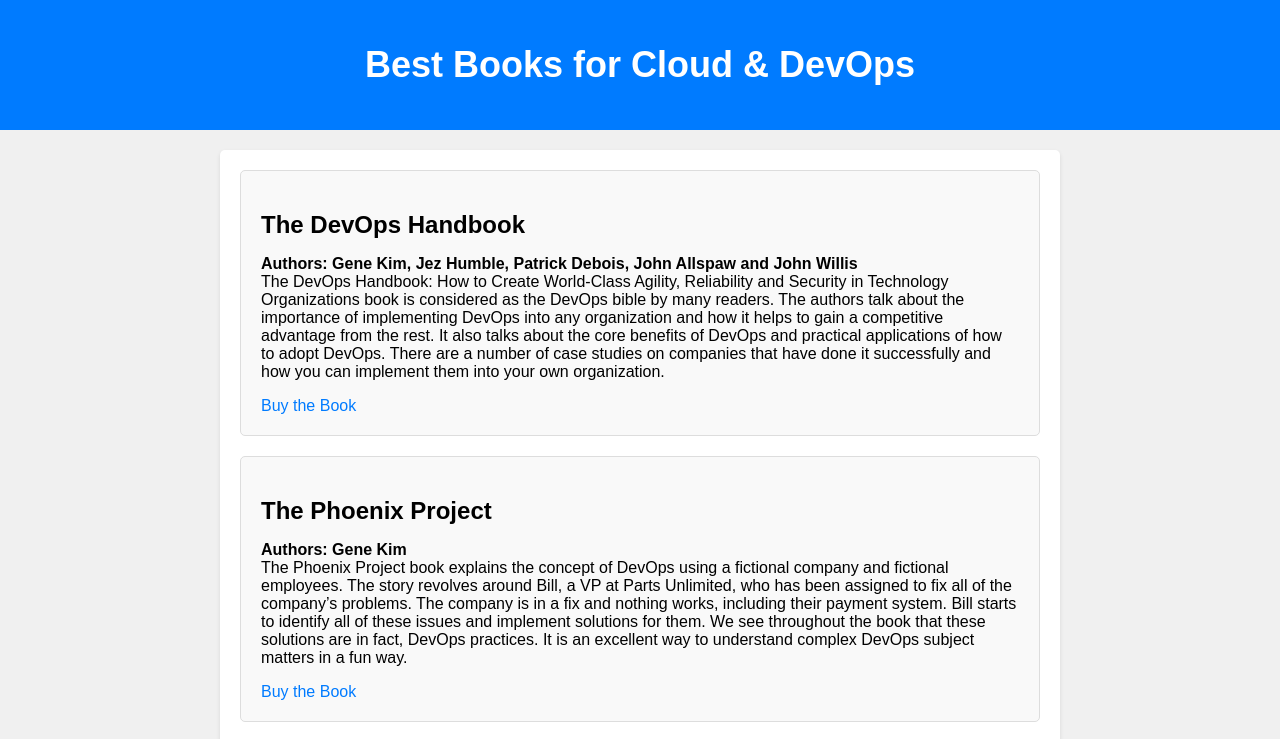
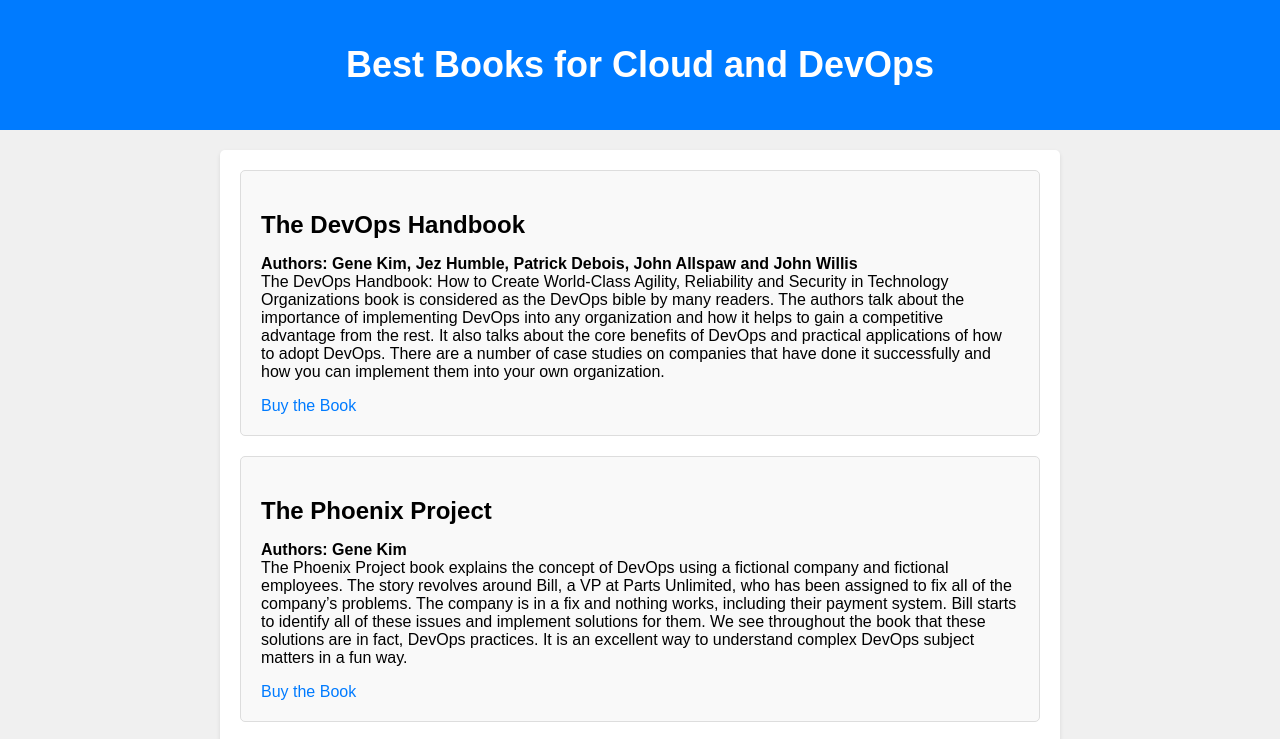
Before and after one commit to Daoud-Hussain/AWS-CICD-Node-App, a website: page index.html in a window 1280 px wide. Shown: the top 739 px of the page. Drawn offline with Linux system fonts and the light colour scheme.

Commit message:
Test triggered change

```diff
--- a/index.html
+++ b/index.html
@@ -66,7 +66,7 @@
 </head>
 <body>
     <header>
-        <h1>Best Books for Cloud & DevOps</h1>
+        <h1>Best Books for Cloud and DevOps</h1>
     </header>
     <main>
         <div class="book">
```
